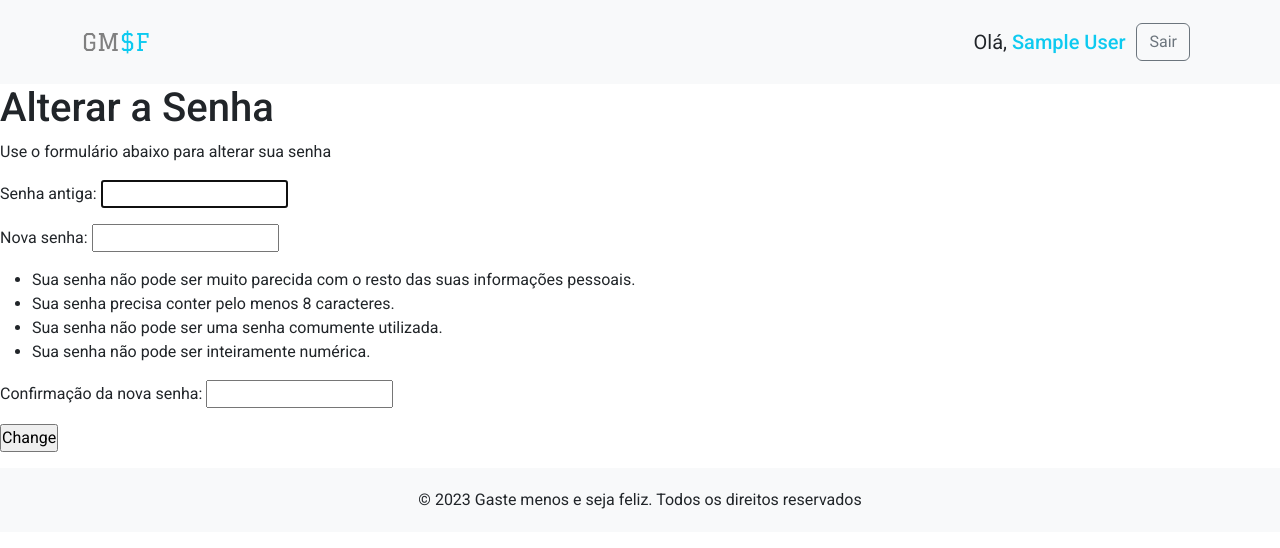
After one commit to elinaldosoft/gastemenos, a Django app: page /password_change/ in a window 1280 px wide. The commit adds this page. Shown: the top 548 px of the page. Run offline with Django 4.2, Linux system fonts and the light colour scheme; the visitor is signed in with stand-in values (Sample User, id 1); some libraries are stand-ins or nearby versions.

Commit message:
Adicionando funcionalidade de alteração de senha

```diff
--- a/config/settings/base.py
+++ b/config/settings/base.py
@@ -80,7 +80,15 @@ WSGI_APPLICATION = "config.wsgi.application"
 # Database
 # https://docs.djangoproject.com/en/4.2/ref/settings/#databases
 DATABASES = {
-    'default': config('DB_URL', default=f"sqlite:////{str(BASE_DIR)}/db.sqlite3", cast=db_url),
+    # 'default': config('DB_URL', default=f"sqlite:////{str(BASE_DIR)}/db.sqlite3", cast=db_url),
+   "default": {
+    "ENGINE": "django.db.backends.postgresql",
+    "NAME": "gastemenos",
+    "USER": "postgres",
+    "PASSWORD": "postgres",
+    "HOST": "127.0.0.1",
+    "PORT": "5432",
+    }
 }
 
 # Password validation
--- a/config/urls.py
+++ b/config/urls.py
@@ -27,6 +27,7 @@ from django.urls import path
 from app.accounts.views import SignInView, SignUpView, ResetPasswordView
 from app.financial.views import DashboardView, FinancialView, FinancialDeleteView, ReportsView
 
+
 report_type_expense = partial(ReportsView.as_view(), type_expense='type_expense')
 
 urlpatterns = [
@@ -51,6 +52,22 @@ urlpatterns = [
         ),
         name="password_reset_complete",
     ),
+
+    path(
+        "password_change/",
+        auth_views.PasswordChangeView.as_view(
+         template_name="accounts/password_change.html"
+    ),
+          name="password_change"
+    ),
+    path(
+        "password_change/done/",
+        auth_views.PasswordChangeDoneView.as_view(
+             template_name="accounts/password_change_done.html"
+        ),
+        name="password_change_done",
+    ),
+
     path(
         "nova", login_required(FinancialView.as_view()), name="create_or_edit_expense"
     ),
--- /dev/null
+++ b/templates/accounts/password_change.html
@@ -0,0 +1,64 @@
+{% extends 'base.html' %}
+{% block title %} Alterar a Senha {% endblock %}
+{% block content %}
+<!-- <style type="text/css">
+    .form-signin {
+        width: 100%;
+        max-width: 330px;
+        padding: 15px;
+        margin: auto;
+    }
+
+    .form-signin .checkbox {
+        font-weight: 400;
+    }
+
+    .form-signin .form-control {
+        position: relative;
+        box-sizing: border-box;
+        height: auto;
+        padding: 10px;
+        font-size: 16px;
+    }
+
+    .form-signin .form-control:focus {
+        z-index: 2;
+    }
+
+    .form-signin input[type="password"] {
+        margin-bottom: 10px;
+        border-bottom-right-radius: 0;
+        border-bottom-left-radius: 0;
+    }
+
+    .h3 {
+        text-align: center;
+    }
+</style>
+
+
+<form id="id_password_change_from" method="POST" class="form-signin">{% csrf_token %}
+    <h1 class="h3 mb-3 font-weight-normal">Alterar a senha</h1>
+    <input name="old_password" class="form-control" placeholder="Old password" type="password" id="id_old_password" required="true">
+    <input name="new_password1" class="form-control" placeholder="New password" type="password" id="id_new_password1" required="true">
+    <input name="new_password2" class="form-control" placeholder="Confirm password" type="password" id="id_new_password2" required="true">
+
+    {% for field in form %}
+    {% for error in field.errors %}
+    <p style="color: red">{{ error }}</p>
+    {% endfor %}
+    {% endfor %}
+
+    <button class="btn btn-lg btn-primary btn-block" type="submit">Salvar</button>
+</form> -->
+
+<h1>Alterar a Senha</h1>
+<p>Use o formulário abaixo para alterar sua senha</p>
+<form method="post">
+    {{ form.as_p}}
+    <p><input type="submit" value="Change"></p>
+    {% csrf_token %}
+</form>
+
+
+{% endblock %}
--- a/templates/accounts/sign-in.html
+++ b/templates/accounts/sign-in.html
@@ -47,9 +47,15 @@
             <div class="text-center mt-3">
               <p>Ainda não possui conta? <a href="{% url 'sign-up' %}" class="text-info text-decoration-none" style="font-weight: 500;">Registre-se</a></p>
               </button>
+
               <div class="text-center mt-3">
                 <p><a href="{% url 'password_reset' %}" class="text-info text-decoration-none" style="font-weight: 500;">Esqueceu a senha?</a></p>
               </div>
+
+              <div class="text-center mt-3">
+                <p><a href="{% url 'password_change' %}" class="text-info text-decoration-none" style="font-weight: 500;">Alterar a Senha</a></p>
+              </div>
+
             </div>
         </form>
       </div>
```
Also changed, not shown: app/accounts/views.py (+15 -1 lines), templates/accounts/password_change_done.html (added, +16 -0 lines), README.md. Lines whose indentation alone changed are shown as unchanged.
